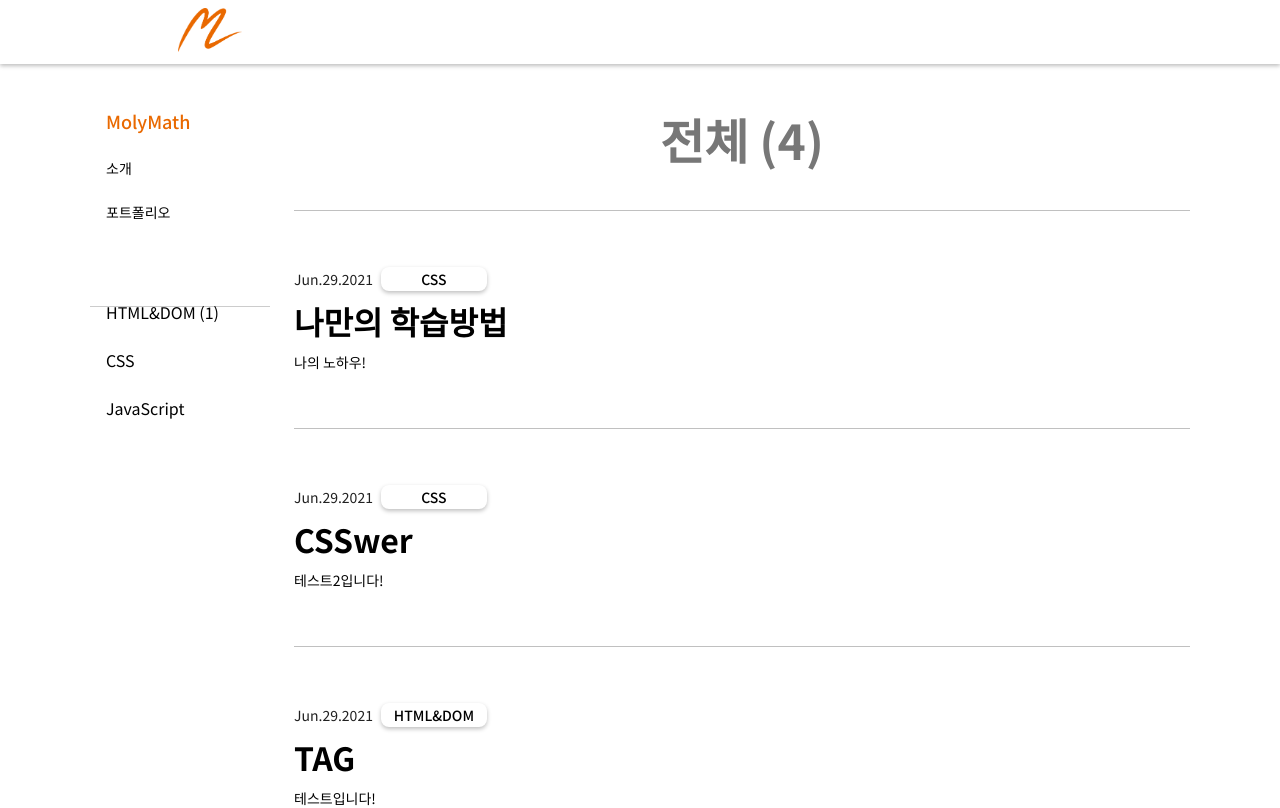
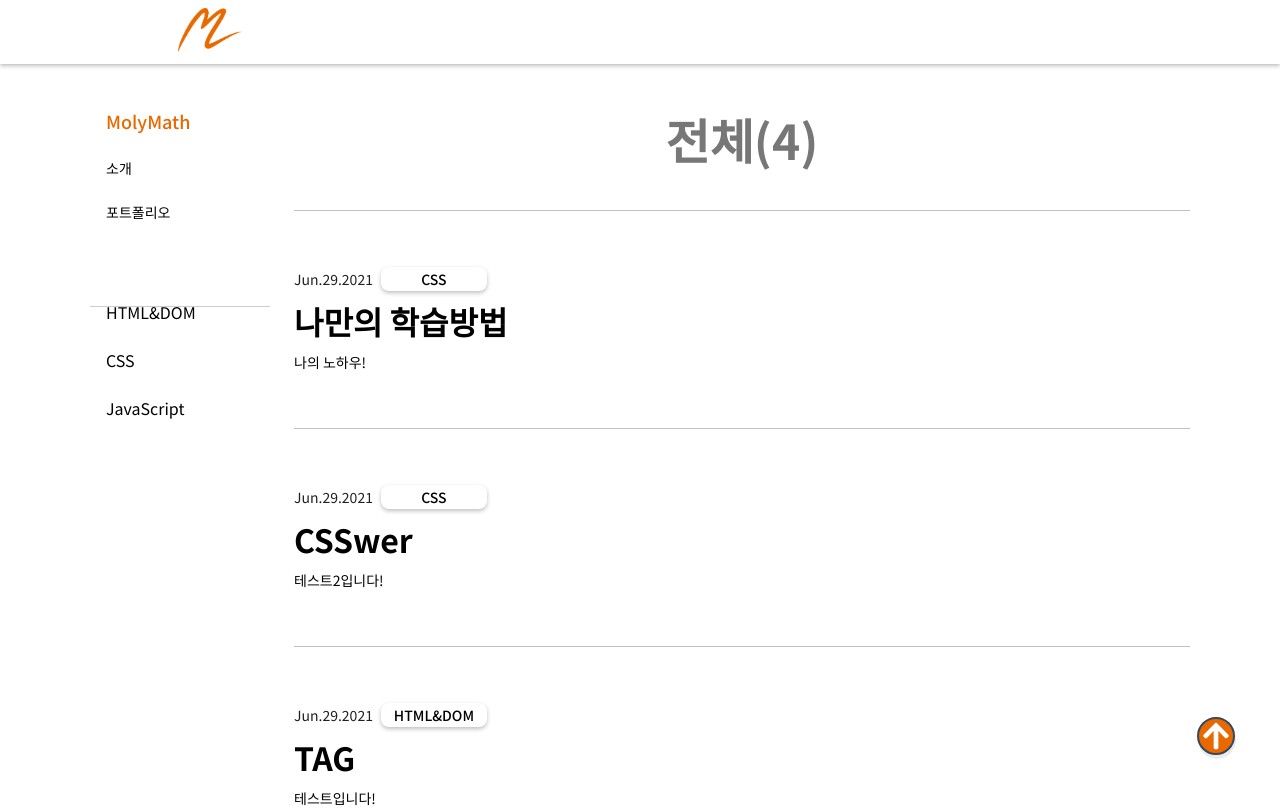
Before and after one commit to wdudtlrw78/devlog, a Next.js app in the folder prepare/front/: page / in a window 1280 px wide. Shown: the top 808 px of the page. Built offline with nearby package versions, Linux system fonts and the light colour scheme.

Commit message:
Add: react-markdown-image, onClickUpper

```diff
--- a/prepare/front/components/AppLayout/index.jsx
+++ b/prepare/front/components/AppLayout/index.jsx
@@ -1,10 +1,10 @@
 import React, { useCallback, useEffect, useState } from 'react';
 import PropTypes from 'prop-types';
 import Link from 'next/link';
+import Image from 'next/image';
 import { FontAwesomeIcon } from '@fortawesome/react-fontawesome';
-import Image from 'next/image';
 import { faGithub, faInstagram } from '@fortawesome/free-brands-svg-icons';
-import { faBars } from '@fortawesome/free-solid-svg-icons';
+import { faArrowUp, faBars } from '@fortawesome/free-solid-svg-icons';
 import { faEnvelope } from '@fortawesome/free-regular-svg-icons';
 import {
   Section,
@@ -20,6 +20,7 @@ import {
   TopContainer,
   CenterLine,
   SNS,
+  UpBig,
 } from './styles';
 
 const AppLayout = ({ children }) => {
@@ -59,6 +60,10 @@ const AppLayout = ({ children }) => {
     return () => {
       window.removeEventListener('resize', onResize);
     };
+  }, []);
+
+  const onUpper = useCallback(() => {
+    window.scrollTo({ top: 0, behavior: 'smooth' });
   }, []);
 
   return (
@@ -102,7 +107,7 @@ const AppLayout = ({ children }) => {
               <BottomContainer>
                 <li>
                   <Link href="/category/[navMenu]" as="/category/HTML&DOM" prefetch={false}>
-                    <a>HTML&DOM (1)</a>
+                    <a>HTML&DOM</a>
                   </Link>
                 </li>
                 <li>
@@ -145,6 +150,11 @@ const AppLayout = ({ children }) => {
           © {today.getFullYear()} | by molymath
         </Footer>
       </Section>
+      <UpBig onClick={onUpper}>
+        <div className="main">
+          <FontAwesomeIcon className="arrow-up" icon={faArrowUp} size="2x" />
+        </div>
+      </UpBig>
     </div>
   );
 };
--- a/prepare/front/components/AppLayout/styles.jsx
+++ b/prepare/front/components/AppLayout/styles.jsx
@@ -199,3 +199,43 @@ export const SNS = styled.div`
     color: #e96900;
   }
 `;
+
+export const UpBig = styled.div`
+  width: 38px;
+  height: 38px;
+  position: fixed;
+  right: 45px;
+  bottom: 45px;
+  z-index: 9;
+
+  cursor: pointer;
+  background: transparent;
+  border: none;
+  outline: none;
+
+  .main {
+    position: absolute;
+    top: 0;
+    left: 0;
+    cursor: pointer;
+    box-sizing: border-box;
+    width: 38px;
+    height: 38px;
+    padding: 2px;
+    background-color: #e96900;
+    border: 2px solid #34495e;
+    border-radius: 20px;
+    box-shadow: 1px 4px 0 0 rgb(0 0 0 / 8%);
+  }
+
+  .arrow-up {
+    display: flex;
+    justify-content: center;
+    align-items: center;
+    width: 30px;
+    height: 30px;
+    color: #fff;
+    font-size: 20px;
+    background-size: contain;
+  }
+`;
--- a/prepare/front/components/PostCard/index.jsx
+++ b/prepare/front/components/PostCard/index.jsx
@@ -3,6 +3,7 @@ import PropTypes from 'prop-types';
 import dayjs from 'dayjs';
 import relativeTime from 'dayjs/plugin/relativeTime';
 import Link from 'next/link';
+import { useRouter } from 'next/router';
 
 import {
   Card,
@@ -19,6 +20,8 @@ dayjs.locale('ko');
 dayjs.extend(relativeTime);
 
 const PostCard = ({ slug, title, date, category, description }) => {
+  const router = useRouter();
+  const { navMenu } = router.query;
   return (
     <Card>
       <Link href={`/post/${slug}`} prefetch={false}>
@@ -26,9 +29,11 @@ const PostCard = ({ slug, title, date, category, description }) => {
           <Meta>
             <DateAndCategoryContainer>
               <Date>{dayjs(date).format('MMM.DD.YYYY')}</Date>
-              <CategoryBox>
-                <span>{category}</span>
-              </CategoryBox>
+              {navMenu ? null : (
+                <CategoryBox>
+                  <span>{category}</span>
+                </CategoryBox>
+              )}
             </DateAndCategoryContainer>
             <AarticleContainer>
               <Title>{title}</Title>
--- a/prepare/front/pages/index.jsx
+++ b/prepare/front/pages/index.jsx
@@ -13,6 +13,10 @@ export const ListSectionTitle = styled.h1`
   font-size: 48px;
   color: #777;
   border-bottom: 1px solid #c0c0c0;
+
+  @media (max-width: 380px) {
+    font-size: 36px;
+  }
 `;
 
 const Home = ({ posts }) => {
@@ -23,8 +27,8 @@ const Home = ({ posts }) => {
         <meta charSet="utf-8" />
         <title>MolyMath</title>
       </Head>
-      <AppLayout posts={posts}>
-        <ListSectionTitle>전체 ({posts.length})</ListSectionTitle>
+      <AppLayout posts={posts} {...posts}>
+        <ListSectionTitle>전체({posts.length})</ListSectionTitle>
         {posts.map((post) => (
           <PostCard key={post.title} post={post} {...post} />
         ))}
```
Also changed, not shown: prepare/front/components/Link/Link.jsx (added, +22 -0 lines), prepare/front/pages/category/[navMenu]/index.jsx (+6 -1 lines), prepare/front/pages/post/[slug].jsx (+41 -9 lines), prepare/front/public/images/1.jpg (added), prepare/front/public/images/2.jpg (added).
